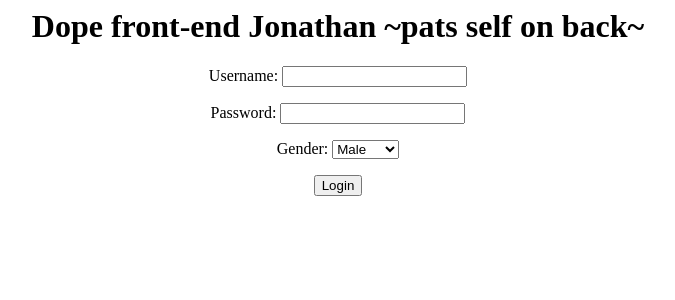
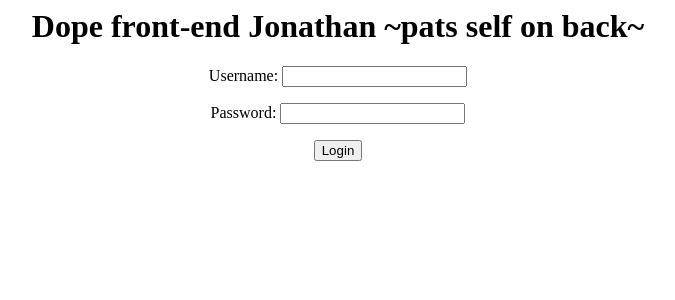
Before and after one commit to goyyapazham/TeamMarbledChocolate, a Flask app: page /login/ in a window 1280 px wide. Shown: the top 300 px of the page, without its empty margins (302-977 px from the left). Run offline with Flask 2, Linux system fonts and the light colour scheme.

Commit message:
Random rubbish

```diff
--- a/app.py
+++ b/app.py
@@ -23,7 +23,7 @@ def login():
 
 @app.route('/authenticate/', methods = ['POST'])
 def authenticate():
-    data = [request.form['username'], request.form['password'], request.form['gender']]
+    data = [request.form['username'], request.form['password']]
     data = auth.login(data)
     if data[1]:
         session['user'] = data[2]
--- a/templates/login.html
+++ b/templates/login.html
@@ -12,12 +12,6 @@
       <form action='/authenticate/' method='POST'>
         <p> Username: <input type = 'text' name = 'username'></p>
         <p> Password: <input type = 'password' name = 'password'></p>
-        <p> Gender:
-        <select name = 'gender'>
-          <option value = 'male'> Male </option>
-          <option value = 'female'> Female </option>
-          <option value = 'other'> Other </option>
-        </select></p>
         <input type='submit' name = 'action' value = 'Login'>
       </form>
     </body>
```
Also changed, not shown: utils/auth.py (+4 -6 lines).
